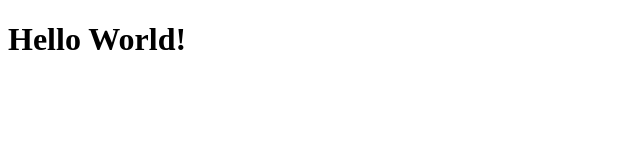
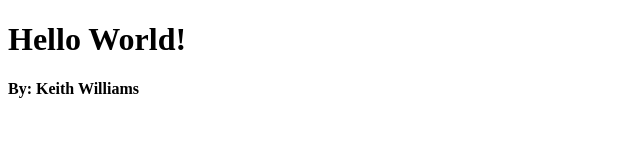
Before and after one commit to Marveljr1/kekambas-111_hello_world, a plain HTML site: page index.html in a window 1280 px wide. Shown: the whole page, without its empty margins (0-640 px from the left). Drawn offline with Linux system fonts and the light colour scheme.

Commit message:
Added new header

```diff
--- a/index.html
+++ b/index.html
@@ -9,5 +9,6 @@
 <body>
     <!-- Notes go here -->
     <h1>Hello World!</h1>
+    <h4>By: Keith Williams</h4>
 </body>
 </html>
```
